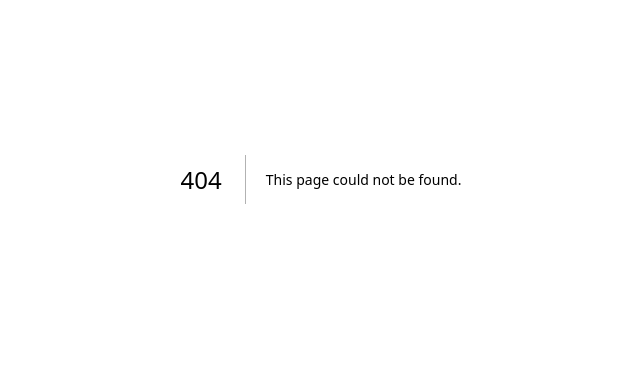
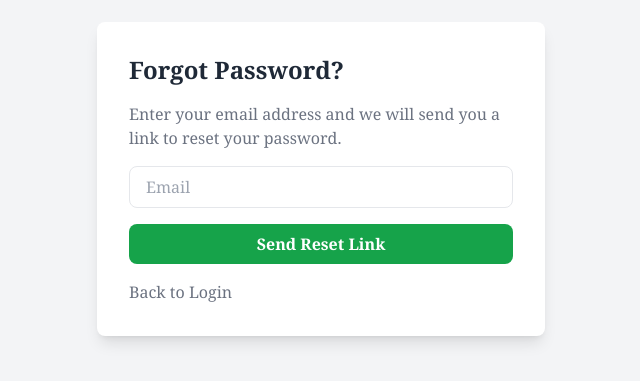
Before and after one commit to heyxdelaram/home-energy-app, a Next.js app: page /forgot-password in a window 1280 px wide. Before the commit this address had no page. Shown: the part 221-602 px from the top of the page, without its empty margins (319-959 px from the left). Built offline with nearby package versions, Linux system fonts and the light colour scheme.

Commit message:
remember me + forgot pass added

```diff
--- a/package.json
+++ b/package.json
@@ -14,6 +14,7 @@
     "@tailwindcss/typography": "^0.5.16",
     "autoprefixer": "^10.4.20",
     "chart.js": "^4.4.7",
+    "crypto-js": "^4.2.0",
     "next": "15.1.4",
     "node": "^22.13.0",
     "openai": "^4.80.1",
--- /dev/null
+++ b/src/app/forgot-password/page.js
@@ -0,0 +1,72 @@
+"use client";
+
+import { useState } from "react";
+import { supabase } from "../../../lib/supabaseClient";
+import { useRouter } from "next/navigation";
+
+export default function ForgotPasswordPage() {
+  const [email, setEmail] = useState("");
+  const [message, setMessage] = useState(null);
+  const [error, setError] = useState(null);
+  const router = useRouter();
+
+  const handleForgotPassword = async (e) => {
+    e.preventDefault();
+    setMessage(null);
+    setError(null);
+
+    try {
+      const { error: supabaseError } =
+        await supabase.auth.resetPasswordForEmail(email, {
+          redirectTo: `${window.location.origin}/reset-password`, // You can change the route as needed
+        });
+
+      if (supabaseError) {
+        setError("Failed to send password reset email. Please try again.");
+      } else {
+        setMessage("Password reset email sent! Please check your inbox.");
+      }
+    } catch (err) {
+      setError("An error occurred. Please try again.");
+      console.error(err);
+    }
+  };
+
+  return (
+    <div className="flex min-h-screen items-center justify-center bg-gray-100">
+      <div className="w-full max-w-md bg-white p-8 rounded-lg shadow-lg">
+        <h1 className="text-2xl font-bold text-gray-800 mb-4">
+          Forgot Password?
+        </h1>
+        <p className="text-gray-500 mb-4">
+          Enter your email address and we will send you a link to reset your
+          password.
+        </p>
+        {message && <p className="text-green-500 text-sm mb-4">* {message}</p>}
+        {error && <p className="text-red-500 text-sm mb-4">* {error}</p>}
+        <form onSubmit={handleForgotPassword} className="space-y-4">
+          <input
+            className="w-full px-4 py-2 border rounded-lg focus:outline-none focus:ring-2 focus:ring-green-500 text-green-500"
+            type="email"
+            placeholder="Email"
+            value={email}
+            onChange={(e) => setEmail(e.target.value)}
+            required
+          />
+          <button
+            type="submit"
+            className="w-full py-2 bg-green-600 text-white rounded-lg font-bold hover:bg-green-700 focus:outline-none focus:ring-2 focus:ring-green-500"
+          >
+            Send Reset Link
+          </button>
+        </form>
+        <button
+          className="mt-4 text-gray-500 hover:underline"
+          onClick={() => router.push("/login")}
+        >
+          Back to Login
+        </button>
+      </div>
+    </div>
+  );
+}
--- a/src/app/login/page.js
+++ b/src/app/login/page.js
@@ -1,15 +1,37 @@
 "use client";
 
-import { useState } from "react";
+import { useState, useEffect } from "react";
 import { supabase } from "../../../lib/supabaseClient";
 import { useRouter } from "next/navigation";
+import CryptoJS from "crypto-js";
+
+const SECRET_KEY = "your-secret-key"; // Replace with an actual secret key
 
 export default function LoginPage() {
   const [email, setEmail] = useState("");
   const [password, setPassword] = useState("");
   const [showPassword, setShowPassword] = useState(false);
   const [error, setError] = useState(null);
+  const [rememberMe, setRememberMe] = useState(false);
   const router = useRouter();
+
+  // Load stored credentials from localStorage
+  useEffect(() => {
+    const storedEmail = localStorage.getItem("rememberedEmail");
+    const encryptedPassword = localStorage.getItem("encryptedPassword");
+
+    if (storedEmail) {
+      setEmail(storedEmail);
+      setRememberMe(true);
+    }
+
+    if (encryptedPassword) {
+      // Decrypt the password
+      const bytes = CryptoJS.AES.decrypt(encryptedPassword, SECRET_KEY);
+      const decryptedPassword = bytes.toString(CryptoJS.enc.Utf8);
+      setPassword(decryptedPassword);
+    }
+  }, []);
 
   const handleLogin = async (e) => {
     e.preventDefault();
@@ -24,6 +46,19 @@ export default function LoginPage() {
       if (supabaseError) {
         setError("Username or password incorrect");
       } else {
+        // Store credentials if "Remember Me" is checked
+        if (rememberMe) {
+          localStorage.setItem("rememberedEmail", email);
+          const encryptedPassword = CryptoJS.AES.encrypt(
+            password,
+            SECRET_KEY
+          ).toString();
+          localStorage.setItem("encryptedPassword", encryptedPassword);
+        } else {
+          localStorage.removeItem("rememberedEmail");
+          localStorage.removeItem("encryptedPassword");
+        }
+
         router.push("/dashboard");
       }
     } catch (err) {
@@ -34,8 +69,7 @@ export default function LoginPage() {
 
   return (
     <div className="flex min-h-screen bg-gray-100">
-      {/* Right Section */}
-      <div className="flex flex-1 flex-col  items-center justify-center px-8 bg-white">
+      <div className="flex flex-1 flex-col items-center justify-center px-8 bg-white">
         <button
           className="self-start font-bold text-gray-600 hover:text-gray-800 ml-0.5 mb-16"
           onClick={() => router.back()}
@@ -50,7 +84,6 @@ export default function LoginPage() {
           <p className="text-gray-500">Log in to your Account</p>
           {error && <p className="text-red-500 text-sm mb-4">* {error}</p>}
           <form onSubmit={handleLogin} className="space-y-4 mt-10">
-            {/* Email Field */}
             <div>
               <input
                 className="w-full px-4 py-2 border rounded-lg focus:outline-none focus:ring-2 focus:ring-green-500 text-green-500"
@@ -60,7 +93,6 @@ export default function LoginPage() {
                 onChange={(e) => setEmail(e.target.value)}
               />
             </div>
-            {/* Password Field */}
             <div className="relative">
               <input
                 className="w-full px-4 py-2 border rounded-lg focus:outline-none focus:ring-2 focus:ring-green-500 text-green-500"
@@ -77,23 +109,23 @@ export default function LoginPage() {
                 {showPassword ? "🐵" : "🙈"}
               </button>
             </div>
-            {/* Remember Me and Forgot Password */}
             <div className="flex items-center justify-between text-sm text-gray-500">
-              {/**
-               * TODO: implement remember me functionality
-               */}
               <label className="flex items-center">
-                <input type="checkbox" className="mr-2" />
+                <input
+                  type="checkbox"
+                  className="mr-2"
+                  checked={rememberMe}
+                  onChange={() => setRememberMe(!rememberMe)}
+                />
                 Remember me
               </label>
-              {/**
-               * TODO: create a forgot password page
-               */}
-              <a href="#" className="text-green-500 hover:underline">
+              <a
+                href="/forgot-password"
+                className="text-green-500 hover:underline"
+              >
                 Forgot Password?
               </a>
             </div>
-            {/* Login Button */}
             <button
               type="submit"
               className="w-full mt-16 font-bold py-2 bg-green-600 text-white rounded-lg hover:bg-green-700 focus:outline-none focus:ring-2 focus:ring-green-500"
@@ -109,7 +141,6 @@ export default function LoginPage() {
           </p>
         </div>
       </div>
-      {/* Left Section */}
       <div className="hidden md:flex flex-1 items-center justify-center bg-white">
         <div className="w-3/4 h-5/6 bg-gray-300 rounded-xl"></div>
       </div>
--- /dev/null
+++ b/src/app/reset-password/page.js
@@ -0,0 +1,65 @@
+"use client";
+
+import { useState } from "react";
+import { supabase } from "../../../lib/supabaseClient";
+import { useRouter } from "next/navigation";
+
+export default function ResetPasswordPage() {
+  const [password, setPassword] = useState("");
+  const [message, setMessage] = useState(null);
+  const [error, setError] = useState(null);
+  const router = useRouter();
+
+  const handleResetPassword = async (e) => {
+    e.preventDefault();
+    setMessage(null);
+    setError(null);
+
+    try {
+      const { error: supabaseError } = await supabase.auth.updateUser({
+        password,
+      });
+
+      if (supabaseError) {
+        setError("Failed to reset password. Please try again.");
+      } else {
+        setMessage("Password reset successfully! You can now log in.");
+        setTimeout(() => router.push("/login"), 3000);
+      }
+    } catch (err) {
+      setError("An error occurred. Please try again.");
+      console.error(err);
+    }
+  };
+
+  return (
+    <div className="flex min-h-screen items-center justify-center bg-gray-100">
+      <div className="w-full max-w-md bg-white p-8 rounded-lg shadow-lg">
+        <h1 className="text-2xl font-bold text-gray-800 mb-4">
+          Reset Password
+        </h1>
+        <p className="text-gray-500 mb-4">
+          Enter your new password to reset your account.
+        </p>
+        {message && <p className="text-green-500 text-sm mb-4">* {message}</p>}
+        {error && <p className="text-red-500 text-sm mb-4">* {error}</p>}
+        <form onSubmit={handleResetPassword} className="space-y-4">
+          <input
+            className="w-full px-4 py-2 border rounded-lg focus:outline-none focus:ring-2 focus:ring-green-500 text-green-500"
+            type="password"
+            placeholder="New Password"
+            value={password}
+            onChange={(e) => setPassword(e.target.value)}
+            required
+          />
+          <button
+            type="submit"
+            className="w-full py-2 bg-green-600 text-white rounded-lg font-bold hover:bg-green-700 focus:outline-none focus:ring-2 focus:ring-green-500"
+          >
+            Reset Password
+          </button>
+        </form>
+      </div>
+    </div>
+  );
+}
--- a/src/app/signup/page.js
+++ b/src/app/signup/page.js
@@ -146,9 +146,6 @@ export default function SignUpPage() {
                 <input type="checkbox" className="mr-2" />
                 Remember me
               </label>
-              <a href="#" className="text-green-500 hover:underline">
-                Forgot Password?
-              </a>
             </div>
             {/* Sign Up Button */}
             <button
```
Also changed, not shown: 1 other file (tests, documents, lock files or other folders).
